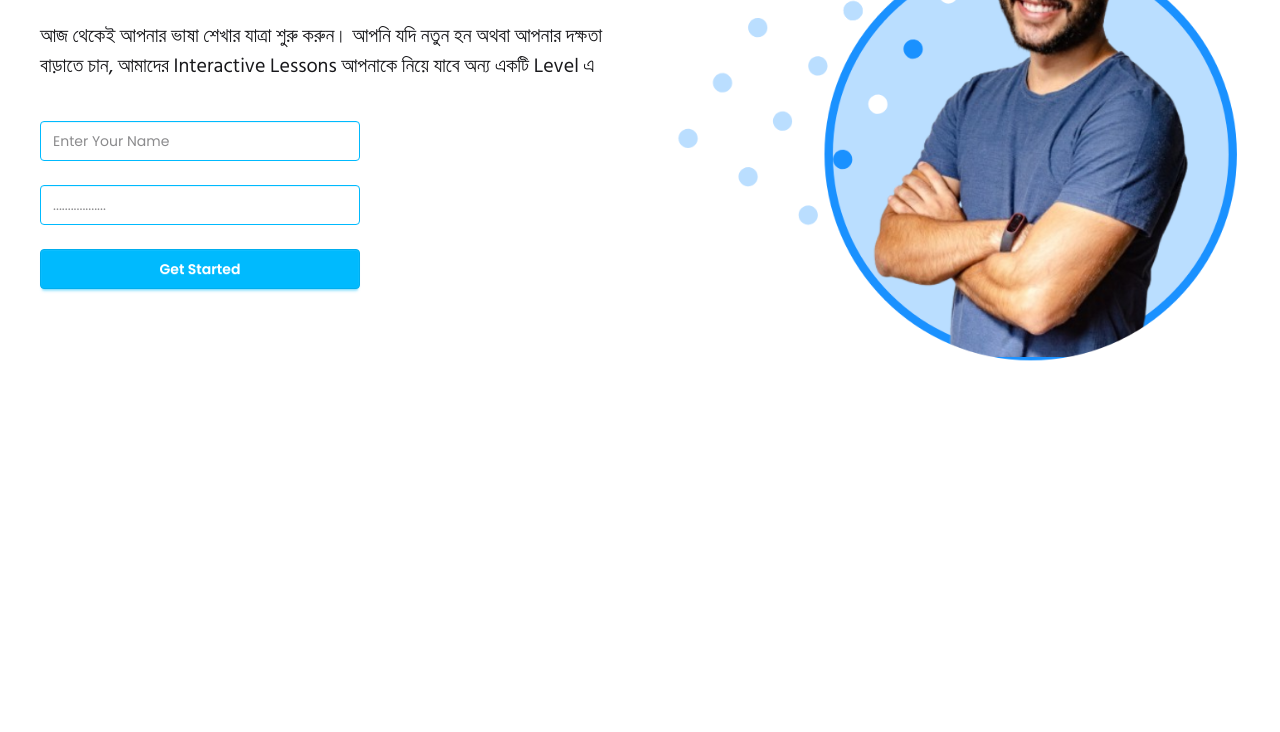
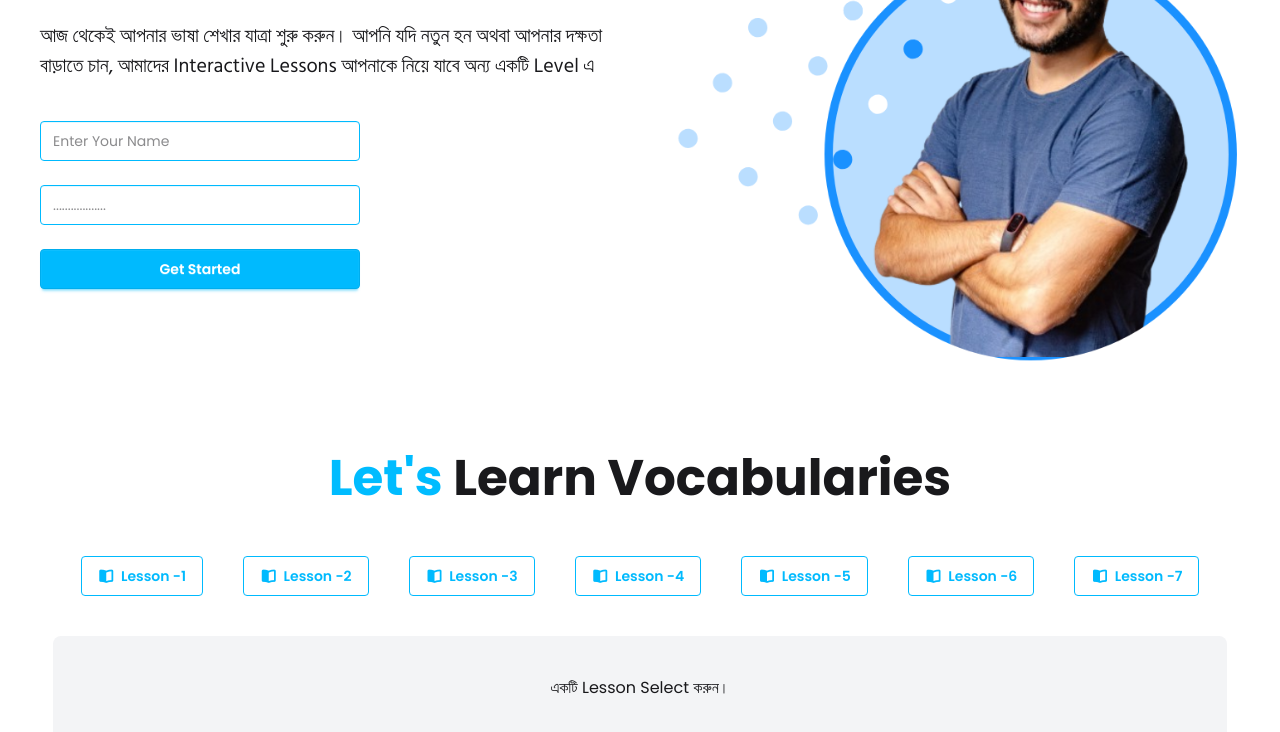
Before and after one commit to shouravhasanshurjo8201/english-janala-practice-project, a plain HTML site: page index.html in a window 1280 px wide. Shown: the part 290-1022 px from the top of the page. Before the commit the page ends 800 px from the top, so only its background shows below. Drawn offline with nearby package versions, Linux system fonts and the light colour scheme.

Commit message:
Vocabularies Section Add

```diff
--- a/index.html
+++ b/index.html
@@ -4,7 +4,8 @@
 <head>
     <meta charset="UTF-8">
     <meta name="viewport" content="width=device-width, initial-scale=1.0">
-    <title>Document</title>
+    <title>English Janala</title>
+    <link rel="shortcut icon" href="photos/logo.png" type="image/x-icon">
     <link href="https://cdn.jsdelivr.net/npm/daisyui@5" rel="stylesheet" type="text/css" />
     <script src="https://cdn.jsdelivr.net/npm/@tailwindcss/browser@4"></script>
     <link rel="stylesheet" href="https://cdnjs.cloudflare.com/ajax/libs/font-awesome/7.0.1/css/all.min.css"
@@ -47,7 +48,7 @@
             <div class="navbar-end hidden lg:flex">
                 <ul class="menu menu-horizontal px-5">
                     <li><a><button class="btn btn-outline btn-info"><i class="fa-solid fa-circle-question"></i>
-                                FAQ</button></a></li>
+                                    FAQ</button></a></li>
                     <li><a><button class="btn btn-outline btn-info"><i class="fa-solid fa-book-open"></i>
                                 Learn</button></a></li>
                     <li><a><button class="btn btn-outline btn-info"><i class="fa-solid fa-arrow-right-from-bracket"></i>
@@ -55,7 +56,7 @@
                 </ul>
             </div>
         </nav>
-        <section class="flex flex-col-reverse lg:flex-row justify-between items-center gap-5">
+        <section class="flex flex-col-reverse lg:flex-row justify-between items-center gap-5 mb-10">
             <div class="w-full px-10 ">
                 <div class="">
                     <h1 class="text-center lg:text-start text-[30px] lg:text-[50px] text-[#19191C] font-bold mb-10">
@@ -76,7 +77,35 @@
             <div class="w-full flex justify-center"><img src="photos/hero-student.png" alt=""></div>
         </section>
     </header>
+    <main class="w-full">
+        <section>
+            <div class="w-full">
+                <h1 class="text-center text-[30px] lg:text-[50px] text-[#19191C] font-bold mb-10">
+                <span class="text-[#00BCFF]">Let's</span> Learn Vocabularies</h1>
+            </div>
+            <div class="flex justify-center items-center gap-10 flex-wrap">
+                <button class="btn btn-outline btn-info"><i class="fa-solid fa-book-open"></i>Lesson -1
+                </button>
+                <button class="btn btn-outline btn-info"><i class="fa-solid fa-book-open"></i>Lesson -2
+                </button>
+                <button class="btn btn-outline btn-info"><i class="fa-solid fa-book-open"></i>Lesson -3
+                </button>
+                <button class="btn btn-outline btn-info"><i class="fa-solid fa-book-open"></i>Lesson -4
+                </button>
+                <button class="btn btn-outline btn-info"><i class="fa-solid fa-book-open"></i>Lesson -5
+                </button>
+                <button class="btn btn-outline btn-info"><i class="fa-solid fa-book-open"></i>Lesson -6
+                </button>
+                <button class="btn btn-outline btn-info"><i class="fa-solid fa-book-open"></i>Lesson -7
+                </button>
 
+            </div>
+            <div class="bg-gray-100 rounded-lg w-11/12 m-auto my-10 p-10">
+                <h1 class="text-center">একটি Lesson Select করুন। </h1>
+            </div>
+        </section>
+
+    </main>
     <script src="index.js"></script>
 </body>
 
```
